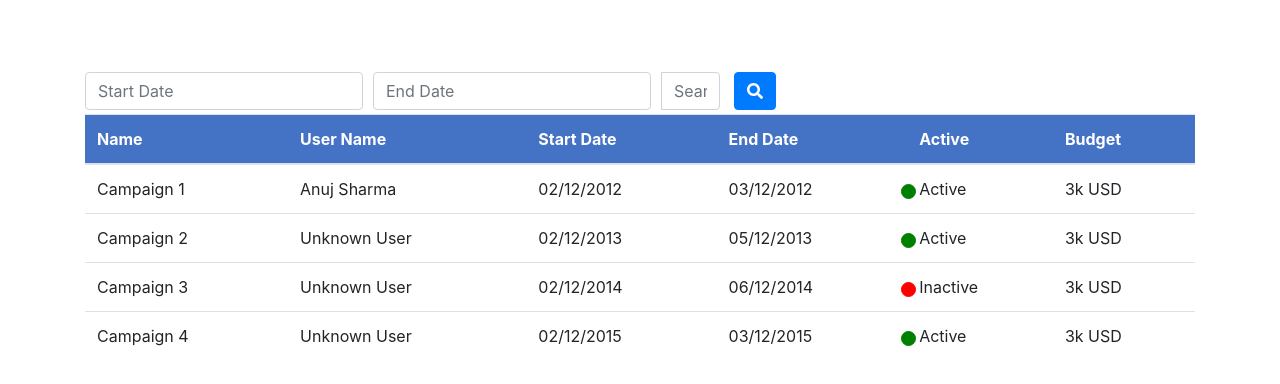
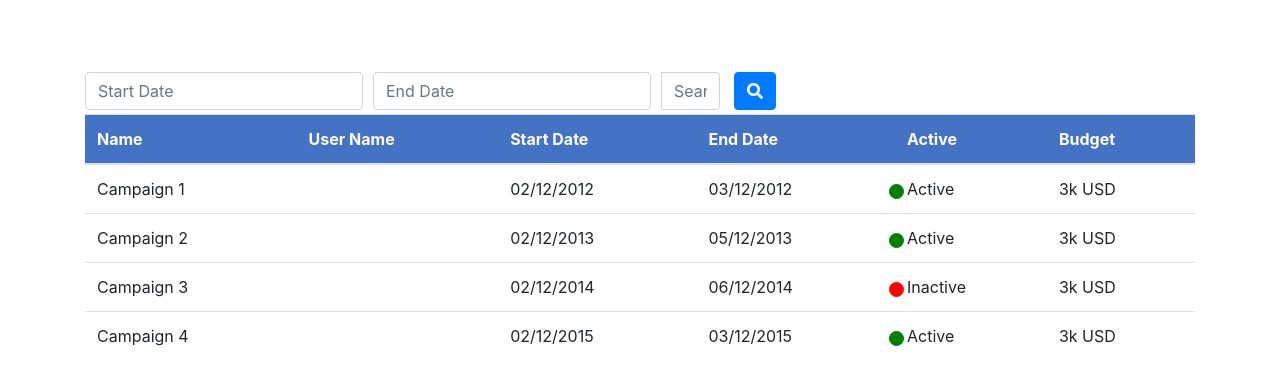
Before and after one commit to anujsharma-bbd/adword-demo, a React (Create React App) app: page /#/campaigns-list in a window 1280 px wide. Shown: the top 384 px of the page. Built offline with nearby package versions, Linux system fonts and the light colour scheme; no server answers.

Commit message:
added search filter

```diff
--- a/src/components/campaigns/campaigns-list.component.js
+++ b/src/components/campaigns/campaigns-list.component.js
@@ -6,6 +6,7 @@ import { getUsers, addCampaigns, SetFilters } from '../../actions';
 import { bindActionCreators } from 'redux';
 import { CampaignsTableComponent } from './campaigns-table.component';
 import FilterComponent from '../campaign-filter/campain-filter.component';
+import moment from 'moment';
 
 class CampaignsListComponent extends React.Component {
    constructor(props) {
@@ -44,14 +45,35 @@ class CampaignsListComponent extends React.Component {
             <br />
             <br />
             <FilterComponent setFilters={this.onChangeFilters} />
-            <CampaignsTableComponent list={this.props.model.campaignsList} />
+            <CampaignsTableComponent list={this.props.filteredList} />
          </div >
       );
    }
 }
+const getFilteredList = (list, filter, users) => {
+   let filtered = [...list];
+   if (!filter) { return filtered; }
+   if (filter.startDate && filter.endDate) {
+      filtered = filtered.filter(item => {
+         return (
+            (moment(item.startDate) >= moment(filter.startDate) && moment(item.startDate) <= moment(filter.endDate))
+            ||
+            (moment(item.endDate) >= moment(filter.startDate) && moment(item.endDate) <= moment(filter.endDate)))
+      })
+   }
+   if (filter.byName) {
+      let existedUser = users.find(item => item.name.toLowerCase().indexOf(filter.byName.toLowerCase() !== -1));
+      if (!(existedUser)) {
+         return filtered;
+      }
+      filtered = filtered.filter(item => item.userId === existedUser.id);
+   }
+   return filtered;
+}
 const mapStateToProps = (state) => {
    return {
-      model: state.campaignModel
+      model: state.campaignModel,
+      filteredList: getFilteredList(state.campaignModel.campaignsList, state.campaignModel.filters, state.campaignModel.users)
    };
 }
 const mapDispatchToProps = (dispatch) => {
--- a/src/reducers/campaign.reducer.js
+++ b/src/reducers/campaign.reducer.js
@@ -17,7 +17,7 @@ export const CampaignReducer = (state = initialState, action) => {
       case ActionTypes.SET_FILTERS:
          return {
             ...state,
-            users: [...state.users, ...action.payload]
+            filters: { ...state.filters, ...action.payload }
          };
       default:
          return state;
--- a/src/store/initial-state.js
+++ b/src/store/initial-state.js
@@ -2,8 +2,8 @@ export const initialState = {
    users: [],
    filters: null,
    campaignsList: [
-      { campaignName: 'Campaign 1', userName: 'Anuj Sharma', startDate: '12/02/2012', endDate: '12/03/2012', active: true, budget: '3k USD' },
-      { campaignName: 'Campaign 2', userName: 'Unknown User', startDate: '12/02/2013', endDate: '12/05/2013', active: true, budget: '3k USD' },
-      { campaignName: 'Campaign 3', userName: 'Unknown User', startDate: '12/02/2014', endDate: '12/06/2014', active: false, budget: '3k USD' },
-      { campaignName: 'Campaign 4', userName: 'Unknown User', startDate: '12/02/2015', endDate: '12/03/2015', active: true, budget: '3k USD' }]
+      { campaignName: 'Campaign 1', userId: 1, startDate: '12/02/2012', endDate: '12/03/2012', active: true, budget: '3k USD' },
+      { campaignName: 'Campaign 2', userId: null, startDate: '12/02/2013', endDate: '12/05/2013', active: true, budget: '3k USD' },
+      { campaignName: 'Campaign 3', userId: 2, startDate: '12/02/2014', endDate: '12/06/2014', active: false, budget: '3k USD' },
+      { campaignName: 'Campaign 4', userId: 3, startDate: '12/02/2015', endDate: '12/03/2015', active: true, budget: '3k USD' }]
 };
```
